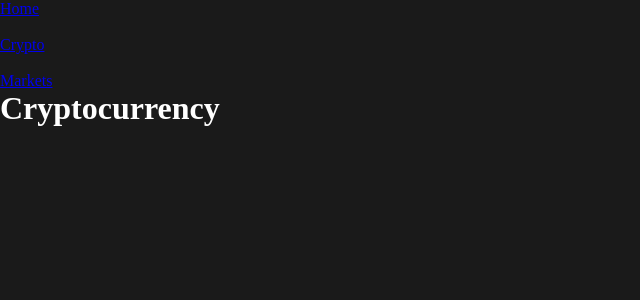
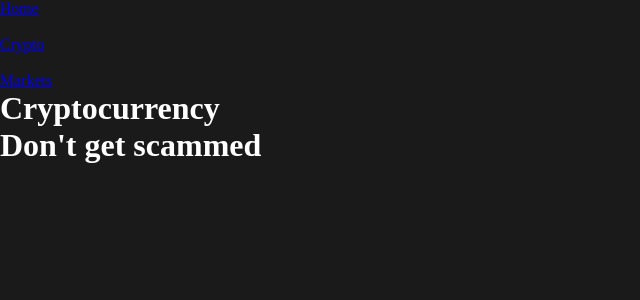
Before and after one commit to FruitPunch116/News-Letter-Project, a React (Create React App) app in the folder news-letter/: page /crypto in a window 1280 px wide. Shown: the top 300 px of the page, without its empty margins (0-640 px from the left). Built offline with nearby package versions, Linux system fonts and the light colour scheme.

Commit message:
don't gt scammed

```diff
--- a/news-letter/src/components/Crypto.jsx
+++ b/news-letter/src/components/Crypto.jsx
@@ -4,6 +4,7 @@ function Crypto ()  {
     return (
         <div className="crypto-page">
             <h1>Cryptocurrency</h1>
+            <h1>Don't get scammed</h1>
         </div>
     )
 }
```
